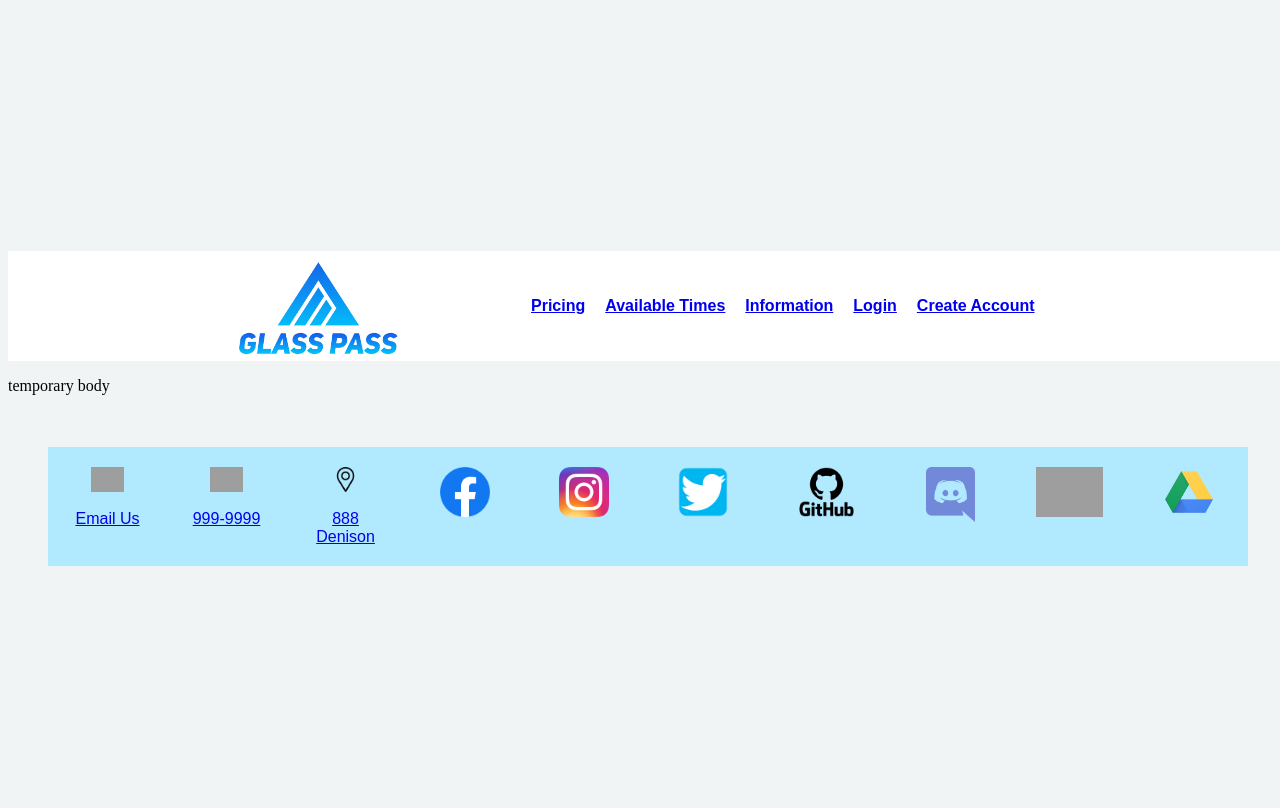
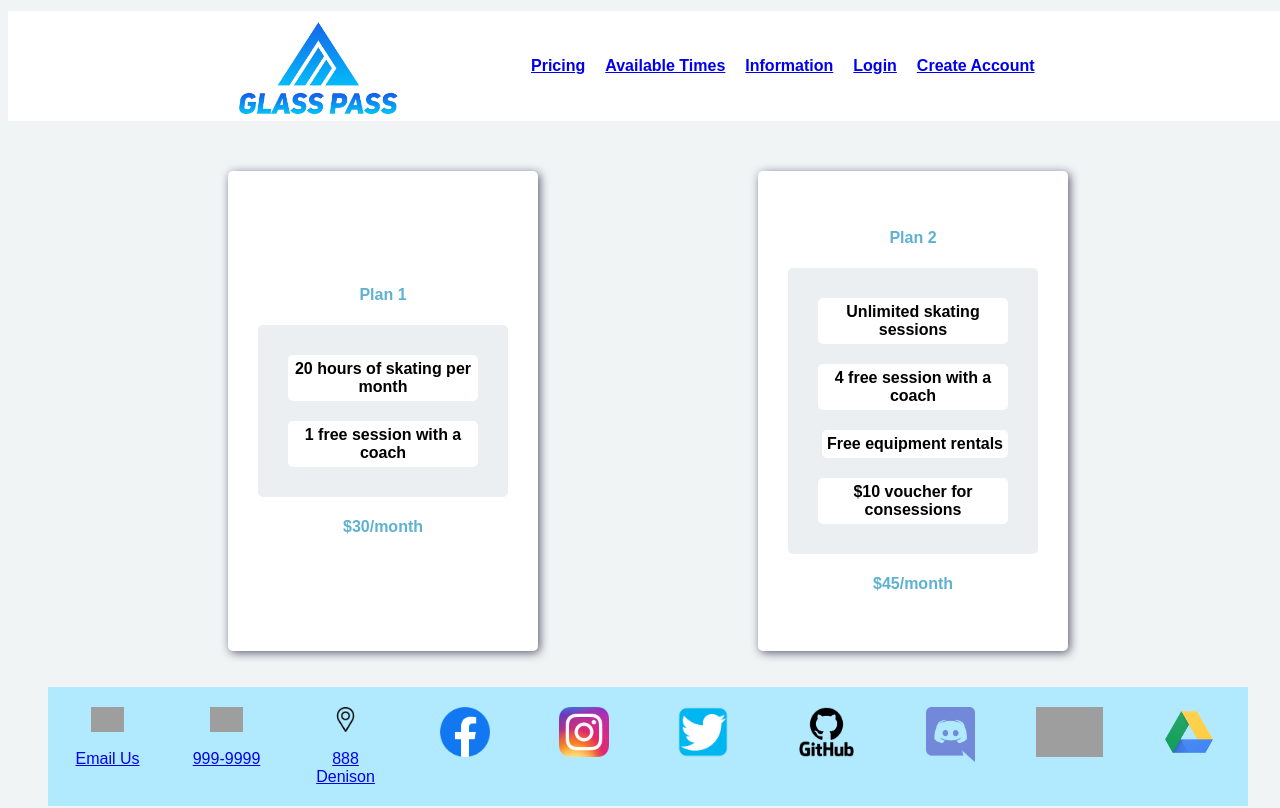
Before and after one commit to DavesClassyCode/GlassPass, a Flask app: page /pricing in a window 1280 px wide. Run offline with Flask 3, Linux system fonts and the light colour scheme; grey boxes are pictures that could not be loaded.

Commit message:
Dumb Pricing Page
Manually input data from the pricing page

```diff
--- a/app/static/css/account-style.css
+++ b/app/static/css/account-style.css
@@ -78,6 +78,7 @@ body{
   align-items: center;
   align-items: baseline;
   justify-content: space-evenly;
+  flex-wrap: wrap;
 }
 
 .login-form{
@@ -160,3 +161,19 @@ body{
   padding-bottom: 30px;
   box-shadow: 2px 2px 10px rgb(96, 94, 114);
 }
+
+.pricing-list{
+  font-family: Arial, Helvetica, sans-serif;
+  display: flex;
+  flex-wrap: wrap;
+  text-align: center;
+  border: 1px;
+  background-color:  rgb(235, 239, 241);
+  border-radius: 5px;
+}
+
+.pricing-list li{
+  background-color: white;
+  padding: 5px;
+  border-radius: 5px;
+}
--- a/app/templates/pricing.html
+++ b/app/templates/pricing.html
@@ -3,5 +3,24 @@
     {{ super() }}
 {% endblock %}
 {% block pagecontent %}
- <p>temporary body</p>
+ <div class="form-wrapper">
+    <form class="login-form">
+        <p class="login-label">Plan 1</p>
+        <ul class="pricing-list">
+            <li>20 hours of skating per month</li>
+            <li>1 free session with a coach</li>
+        </ul>
+        <p class="login-label">$30/month</p>
+    </form>
+    <form class="login-form">
+        <p class="login-label">Plan 2</p>
+        <ul class="pricing-list">
+            <li>Unlimited skating sessions</li>
+            <li>4 free session with a coach</li>
+            <li>Free equipment rentals</li>
+            <li>$10 voucher for consessions</li>
+        </ul>
+        <p class="login-label">$45/month</p>
+    </form>
+ </div>
  {% endblock pagecontent %}
```
